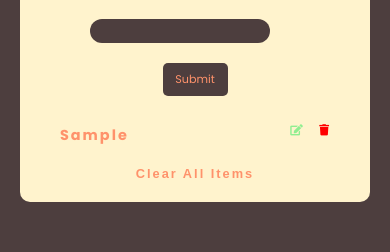
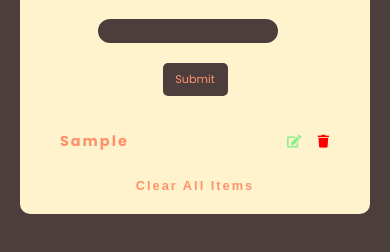
Before and after one commit to Shajith29/Dailyproject, a plain HTML site: page grocery-list/index.html in a window 390 px wide. Both pictures are taken after typing "Sample" into the empty fields and a click on the button "Submit". Shown: the part 158-410 px from the top of the page. Drawn offline with Linux system fonts and the light colour scheme.

Commit message:
changes are made in the button

```diff
--- a/grocery-list/style.css
+++ b/grocery-list/style.css
@@ -185,7 +185,7 @@ body{
     }
 
     .grocery-form input{
-        margin-left: 60px;
+        margin-left: 68px;
         display: block;
         padding: 12px;
         height: 20px;
@@ -213,8 +213,12 @@ body{
         padding: 0;
     }
 
+    .btn-container{
+        margin-top: 12.2px;
+    }
     .grocery-items button{
-        font-size: .7rem;
+
+        font-size: .8rem;
     }
 
     .clear-btn{
```
